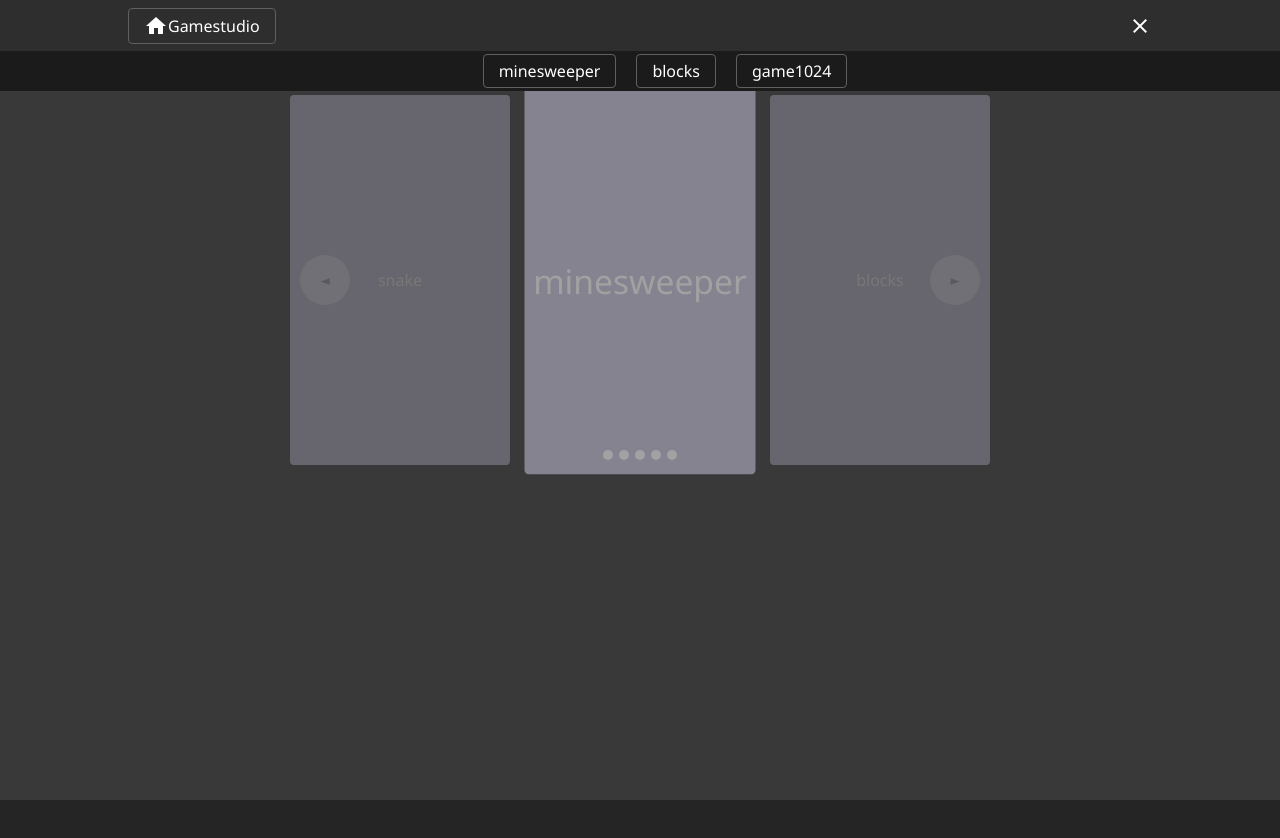
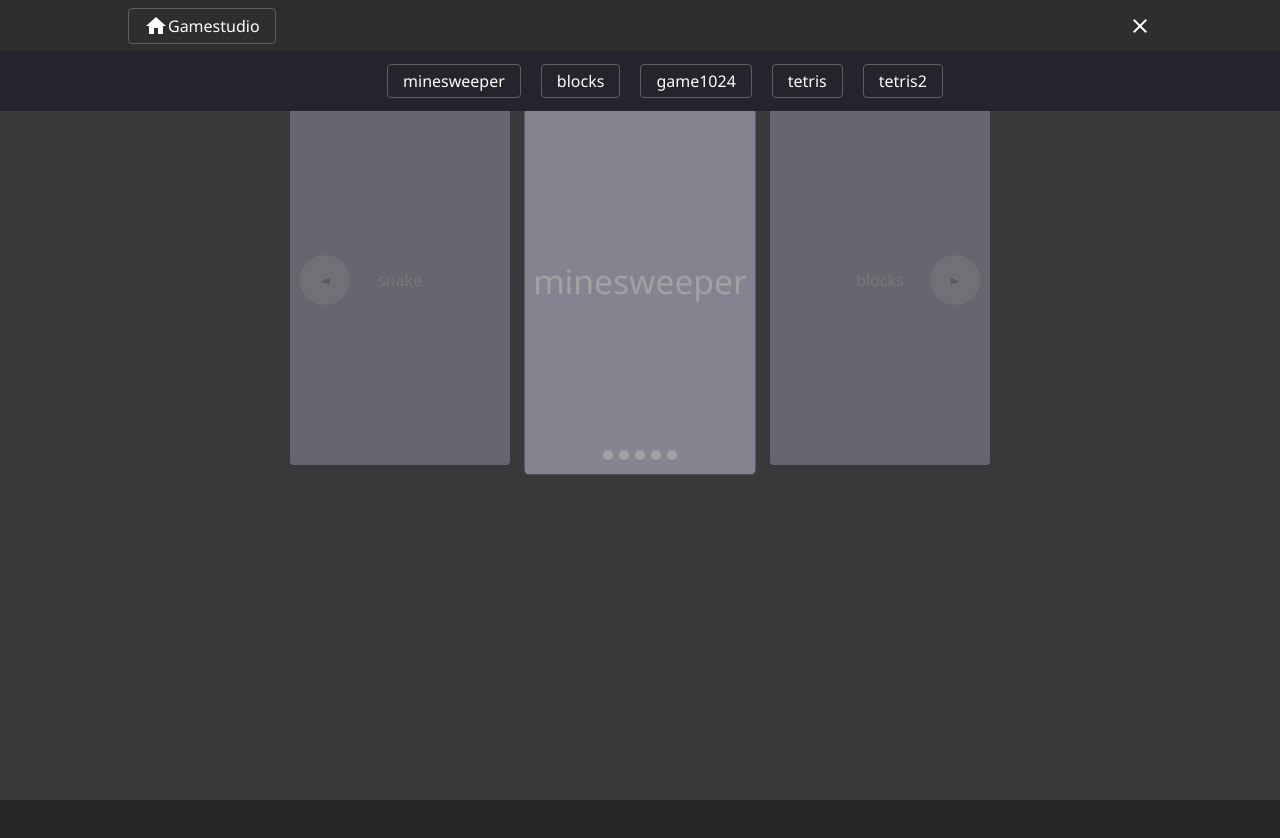
Before and after one commit to stefanszeke/gamestudio_in_angular_refactor, an Angular app: page /main-page in a window 1280 px wide. Both pictures are taken after a click on the button "menu_open". Shown: the top 838 px of the page. Built offline with nearby package versions, Linux system fonts and the light colour scheme.

Commit message:
nav: add tetris + style

```diff
--- a/src/app/components/nav/nav.component.html
+++ b/src/app/components/nav/nav.component.html
@@ -9,6 +9,8 @@
             <a routerLink="/minesweeper" routerLinkActive="active" (click)="closeMenu()">minesweeper</a>
             <a routerLink="/blocks" routerLinkActive="active" (click)="closeMenu()">blocks</a>
             <a routerLink="/game1024" routerLinkActive="active" (click)="closeMenu()">game1024</a>
+            <a routerLink="/tetris" routerLinkActive="active" (click)="closeMenu()">tetris</a>
+            <a routerLink="/tetris2" routerLinkActive="active" (click)="closeMenu()">tetris2</a>
         </nav>
     </div>
   </div>
--- a/src/app/components/nav/nav.component.scss
+++ b/src/app/components/nav/nav.component.scss
@@ -42,9 +42,9 @@
 .nav-down {
   display: grid;
   align-content: center;
-  height: 40px;
+  height: 60px;
   transition: 300ms;
-  background-color: rgb(27, 27, 27)
+  background-color: rgb(35, 36, 44)
 }
 
 .nav-down-nav {
```
